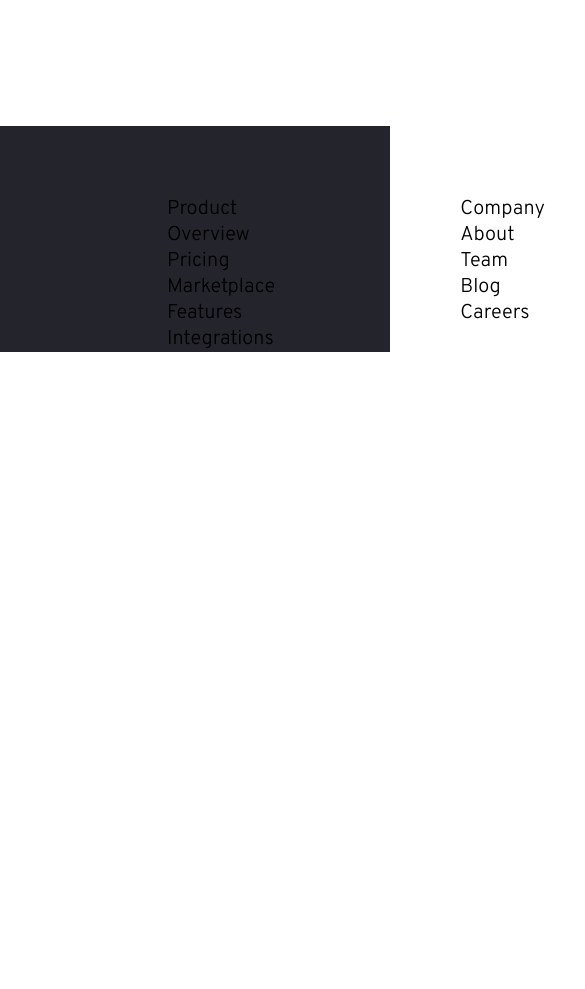
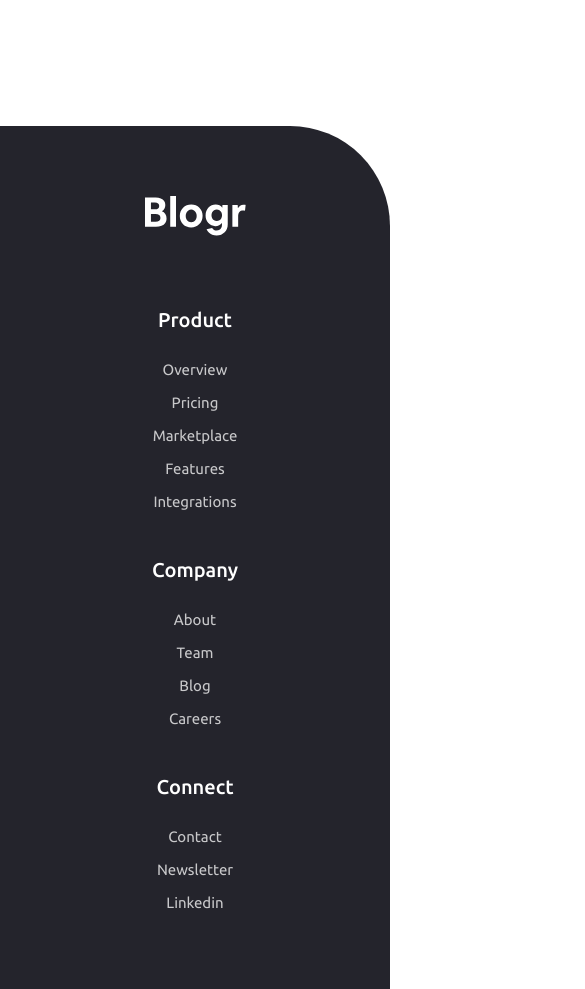
Before and after one commit to CharlesSquirel/Blogr, a React (Create React App) app: page / in a window 390 px wide. Shown: the part 3283-4272 px from the top of the page, 585 px wide, since content can reach past the window. Before the commit the page ends 3635 px from the top, so only its background shows below. Built offline with nearby package versions, Linux system fonts and the light colour scheme.

Commit message:
RWD mobile/tablet for footer

```diff
--- a/src/components/Footer/Footer.tsx
+++ b/src/components/Footer/Footer.tsx
@@ -1,7 +1,7 @@
 import { StyledLogo } from "../Header/StyledHeader";
 import logo from "./logo.svg";
 
-import { StyledFooter, StyledFooterNav } from "./StyledFooter";
+import { StyledFooter, StyledFooterNav, StyledList } from "./StyledFooter";
 
 function Footer() {
   return (
@@ -10,33 +10,33 @@ function Footer() {
         <img src={logo} alt="Logo" />
       </StyledLogo>
       <StyledFooterNav>
-        <div>
+        <StyledList>
+          Product
           <ul>
-            Product
             <li>Overview</li>
             <li>Pricing</li>
             <li>Marketplace</li>
             <li>Features</li>
             <li>Integrations</li>
           </ul>
-        </div>
-        <div>
+        </StyledList>
+        <StyledList>
+          Company
           <ul>
-            Company
             <li>About</li>
             <li>Team</li>
             <li>Blog</li>
             <li>Careers</li>
           </ul>
-        </div>
-        <div>
+        </StyledList>
+        <StyledList>
+          Connect
           <ul>
-            Connect
             <li>Contact</li>
             <li>Newsletter</li>
             <li>Linkedin</li>
           </ul>
-        </div>
+        </StyledList>
       </StyledFooterNav>
     </StyledFooter>
   );
--- a/src/components/Footer/StyledFooter.tsx
+++ b/src/components/Footer/StyledFooter.tsx
@@ -1,13 +1,53 @@
 import styled from "styled-components";
+// max-width: 1070px
 
 export const StyledFooter = styled.footer`
   display: flex;
   justify-content: space-between;
+  font-family: "Ubuntu", sans-serif;
+  border-radius: 0px 100px 0px 0px;
   /* gap: 185px; */
-  padding: 70px 167px 0 167px;
+  padding: 70px 167px;
   background-color: var(--footer-bg);
+  @media (max-width: ${({ theme }) => theme.breakpoints.maxMobileFooter}) {
+    flex-direction: column;
+    align-items: center;
+    gap: 72px;
+    justify-content: flex-start;
+  }
 `;
+
 export const StyledFooterNav = styled.nav`
   display: flex;
   gap: 185px;
+  @media (max-width: ${({ theme }) => theme.breakpoints.maxMobileFooter}) {
+    flex-direction: column;
+    gap: 40px;
+  }
 `;
+
+export const StyledList = styled.div`
+  display: flex;
+  flex-direction: column;
+  gap: 21px;
+  color: var(--white);
+  font-weight: 500;
+
+  li {
+    opacity: 0.75;
+    font-weight: 400;
+    font-size: 15px;
+    line-height: 33px;
+
+    :hover {
+      opacity: 1;
+      text-decoration: underline;
+    }
+    @media (max-width: ${({ theme }) => theme.breakpoints.maxMobileFooter}) {
+      text-align: center;
+    }
+  }
+  @media (max-width: ${({ theme }) => theme.breakpoints.maxMobileFooter}) {
+    align-items: center;
+  }
+`;
--- a/src/components/GlobalStyle/theme.tsx
+++ b/src/components/GlobalStyle/theme.tsx
@@ -2,6 +2,7 @@ interface ThemeProps {
   maxMobileDesign: string;
   tabletDesign: string;
   hugeScreens: string;
+  maxMobileFooter: string;
 }
 
 interface BreakProps {
@@ -13,5 +14,6 @@ export const theme: BreakProps = {
     maxMobileDesign: "800px",
     tabletDesign: "801px <= width <= 1400px",
     hugeScreens: "2000px",
+    maxMobileFooter: "1070px",
   },
 };
--- a/src/components/Header/StyledHeader.tsx
+++ b/src/components/Header/StyledHeader.tsx
@@ -43,8 +43,8 @@ export const StyledHeader = styled.header`
 `;
 
 export const StyledLogo = styled.div`
-      width: 101px;
-    height: 40px;
+  width: 101px;
+  height: 40px;
 `
 
 export const StyledNavDesktop = styled.nav`
```
Also changed, not shown: 1 other file (tests, documents, lock files or other folders).
